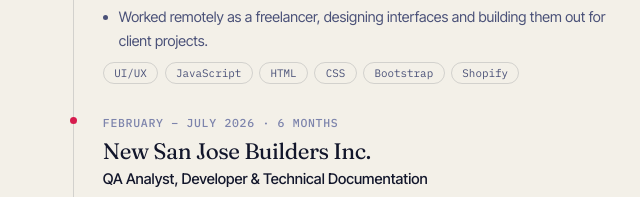
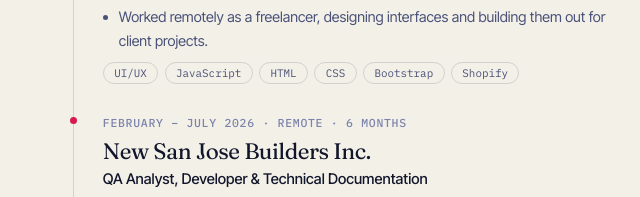
Before and after one commit to oncepebrero/gwen-portfolio, a plain HTML site: page index.html in a window 1280 px wide. Shown: the part 6517-6714 px from the top of the page, 569-1209 px from the left. Drawn offline with Linux system fonts and the light colour scheme.

Commit message:
Update index.html

```diff
--- a/index.html
+++ b/index.html
@@ -484,7 +484,7 @@ footer{margin-top:0}
       <article><span class="mono">2025 – 2026 · Freelance · Remote · 1 year</span><h3>Cyberbacker</h3><div class="rl">UI/UX Designer &amp; Front-end Developer</div>
         <ul><li>Worked remotely as a freelancer, designing interfaces and building them out for client projects.</li></ul>
         <div class="stack"><span>UI/UX</span><span>JavaScript</span><span>HTML</span><span>CSS</span><span>Bootstrap</span><span>Shopify</span></div></article>
-      <article><span class="mono">February – July 2026 · 6 months</span><h3>New San Jose Builders Inc.</h3><div class="rl">QA Analyst, Developer &amp; Technical Documentation</div>
+      <article><span class="mono">February – July 2026 · Remote · 6 months</span><h3>New San Jose Builders Inc.</h3><div class="rl">QA Analyst, Developer &amp; Technical Documentation</div>
         <ul><li>Built DailyDrive solo — time-tracking, admin dashboard, reporting.</li><li>Wrote and ran test cases and logged defects for the Ticketing, Employee Self-Service and HRM systems before deployment.</li><li>Joined sprint reviews and contributed internal documentation.</li></ul></article>
       <article><span class="mono">2022 – 2026</span><h3>Mindoro State University</h3><div class="rl">BS Information Technology</div><span class="badge">★ Dean’s Lister, AY 2022–2026</span></article>
     </div></div>
```
